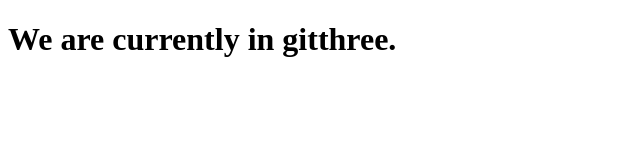
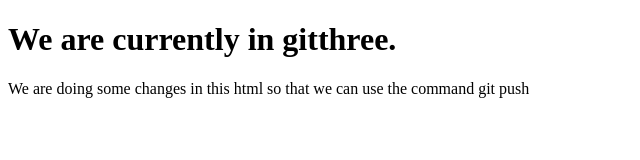
Before and after one commit to manez-github/learn-git, a plain HTML site: page index.html in a window 1280 px wide. Shown: the whole page, without its empty margins (0-640 px from the left). Drawn offline with Linux system fonts and the light colour scheme.

Commit message:
Update index.html to see how git push works

```diff
--- a/index.html
+++ b/index.html
@@ -7,5 +7,6 @@
 </head>
 <body>
     <h1>We are currently in gitthree.</h1>
+    <p>We are doing some changes in this html so that we can use the command git push</p>
 </body>
 </html>
```
